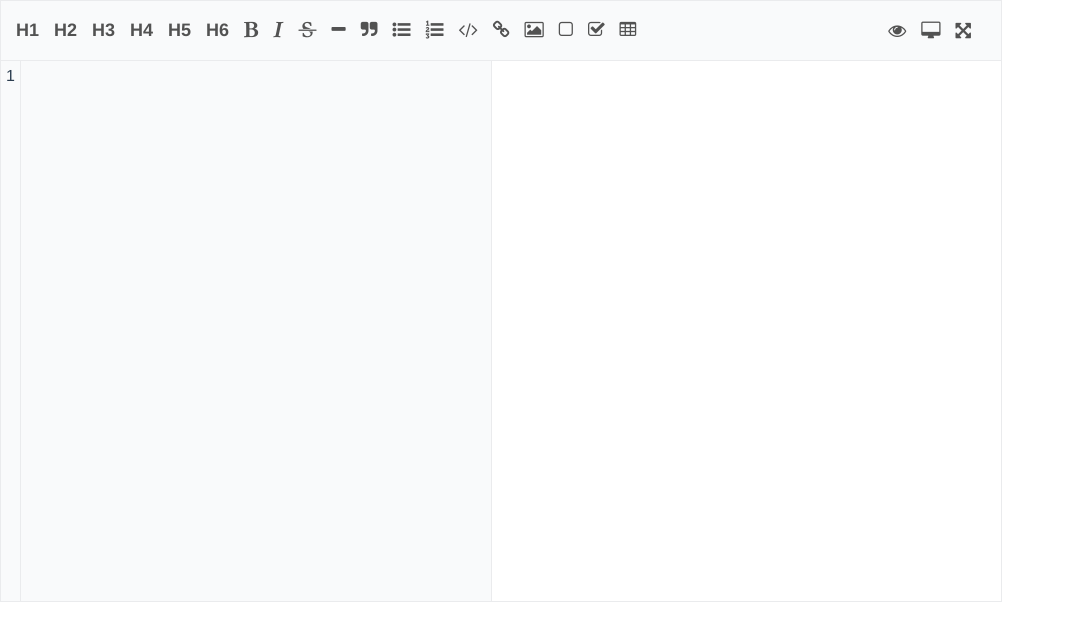
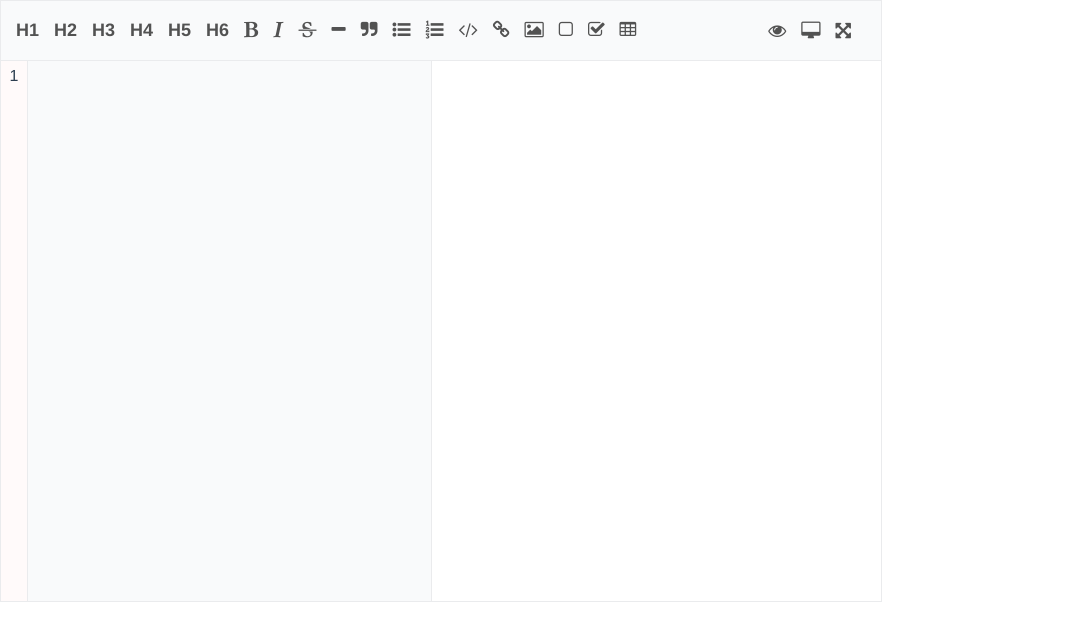
Before and after one commit to garden5538/marked-editor, a Vue app: page / in a window 1280 px wide. Shown: the top 640 px of the page, without its empty margins (0-1065 px from the left). Built offline with nearby package versions, Linux system fonts and the light colour scheme.

Commit message:
优化样式

```diff
--- a/packages/marked-editor/src/scripts/marked.js
+++ b/packages/marked-editor/src/scripts/marked.js
@@ -61,6 +61,8 @@ export default {
     methods: {
         insertContent(text) { // 插入文本
             this.markText += text;
+            const textarea = this.$refs['textarea'];
+            textarea.focus();
         },
         onTab(e) { // tab按键
             this.insertContent('    ', this);
--- a/packages/marked-editor/src/styles/index.scss
+++ b/packages/marked-editor/src/styles/index.scss
@@ -1,4 +1,4 @@
-$min-width: 1000px;
+$min-width: 880px;
 $min-height: 600px;
 $header-height: 60px;
 $tools-icon-size: 18px;
@@ -8,6 +8,7 @@ $text-mark-size: 16px;
 $border-color: #EAEBED;
 $border: 1px solid $border-color;
 $header-background-color: #F9FAFB;
+$side-background-color: #FFFAFA;
 $tools-icon-color:#525252;
 
 $baseFont: 3em;
@@ -100,11 +101,12 @@ $baseFont: 3em;
             display: flex;
 
             .sider-number {
-                width: 20px;
+                width: 28px;
                 list-style: none;
                 text-align: center;
                 @include line-height;
                 border-right: $border;
+                background: $side-background-color;
             }
 
             textarea {
@@ -121,7 +123,7 @@ $baseFont: 3em;
         }
 
         &-preview {
-            @include content-padding(0, 10px);
+            @include content-padding(10px, 10px);
         }
     }
 }
```
Also changed, not shown: packages/marked-editor/src/scripts/tools.config.js (+3 -3 lines).
